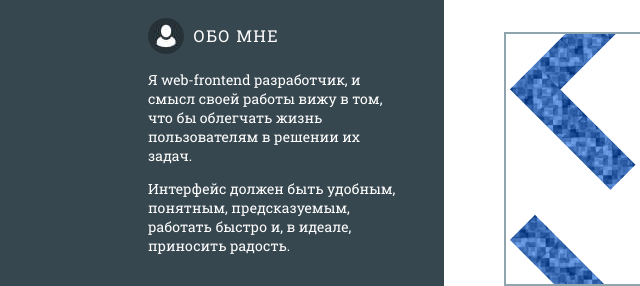
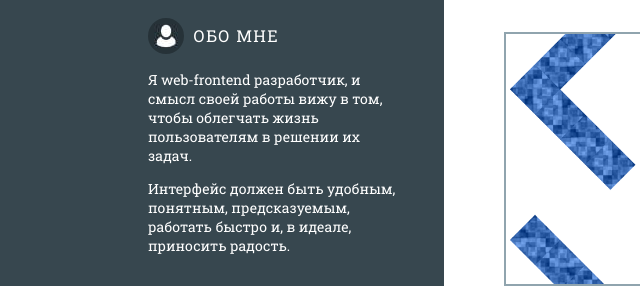
Before and after one commit to munimaev/resume, a plain HTML site: page portfolio.html in a window 1280 px wide. Shown: the part 191-477 px from the top of the page, 52-692 px from the left. Drawn offline with Linux system fonts and the light colour scheme.

Commit message:
Update portfolio.html

```diff
--- a/portfolio.html
+++ b/portfolio.html
@@ -16,7 +16,7 @@
 
 			<div class="side-block">
 				<h3 class="side-h3"><span class="side-icon aboutMe"></span> Обо мне</h3>
-				<p>Я web-frontend разработчик, и смысл своей работы вижу в том, что бы облегчать жизнь пользователям в решении их задач. </p><p>Интерфейс должен быть удобным, понятным, предсказуемым, работать быстро и, в идеале, приносить радость.</p>
+				<p>Я web-frontend разработчик, и смысл своей работы вижу в том, чтобы облегчать жизнь пользователям в решении их задач. </p><p>Интерфейс должен быть удобным, понятным, предсказуемым, работать быстро и, в идеале, приносить радость.</p>
 			</div>
 			<div class="side-block">
 				<h3 class="side-h3"><span class="side-icon contacts"></span> Контакты и ссылки</h3>
```
